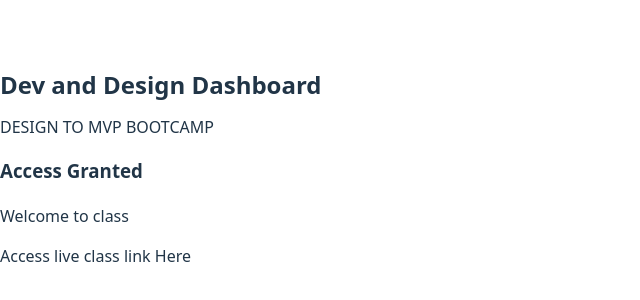
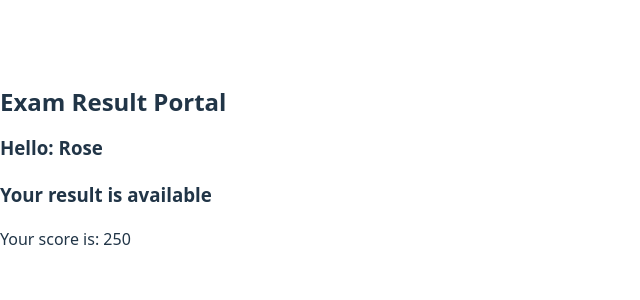
Before and after one commit to asiyyah/React-Basics, a React (Vite) app: page / in a window 1280 px wide. Shown: the part 230-530 px from the top of the page, without its empty margins (0-640 px from the left). Built offline with nearby package versions, Linux system fonts and the light colour scheme.

Commit message:
result-example

```diff
--- a/src/Conditional.jsx
+++ b/src/Conditional.jsx
@@ -26,26 +26,48 @@ function Conditional(){
 //     </>
 // )
 
-const hasPaid = true
+// const hasPaid = true
 
-return(
+// return(
+//     <>
+//     <h1>Dev and Design Dashboard</h1>
+//     <p>DESIGN TO MVP BOOTCAMP</p>
+
+//     {hasPaid ? (
+//         <>
+//         <h3>Access Granted</h3>
+//         <p>Welcome to class</p>
+//         <p>Access live class link Here</p>
+//         </>
+//     ) : (
+//         <>
+//         <h3>Payment Required for Access</h3>
+//         <p>Please make payment to access the course content</p>
+//         </>
+//     )
+//     }
+//     </>
+// )
+
+const resultAvailable = true
+const studentName = `Rose`
+const score =250
+
+return (
      <>
-    <h1>Dev and Design Dashboard</h1>
-    <p>DESIGN TO MVP BOOTCAMP</p>
+<h1>Exam Result Portal</h1>
+<h3>Hello: {studentName}</h3>
 
-    {hasPaid ? (
+{resultAvailable ? (
     <>
-        <h3>Access Granted</h3>
-        <p>Welcome to class</p>
-        <p>Access live class link Here</p>
+    <h3>Your result is available</h3>
+    <p>Your score is: {score}</p>
     </>
 ) : (
     <>
-        <h3>Payment Required for Access</h3>
-        <p>Please make payment to access the course content</p>
+    <h3>Result Not Available</h3>
     </>
-    )
-    }
+)}
 </>
 )
 }
```
Lines whose indentation alone changed are shown as unchanged.
